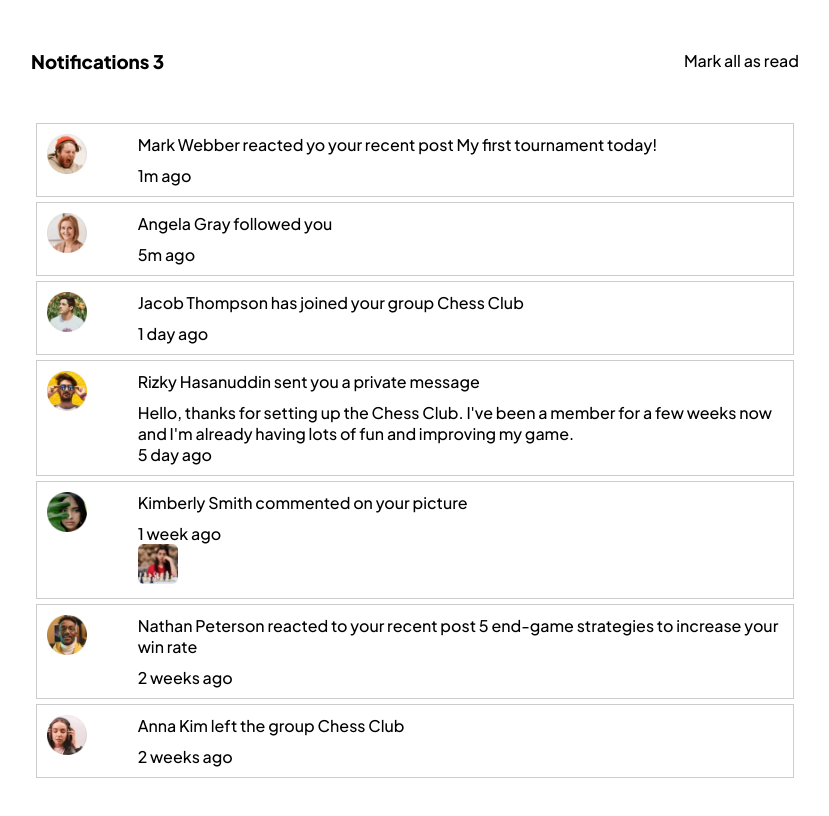
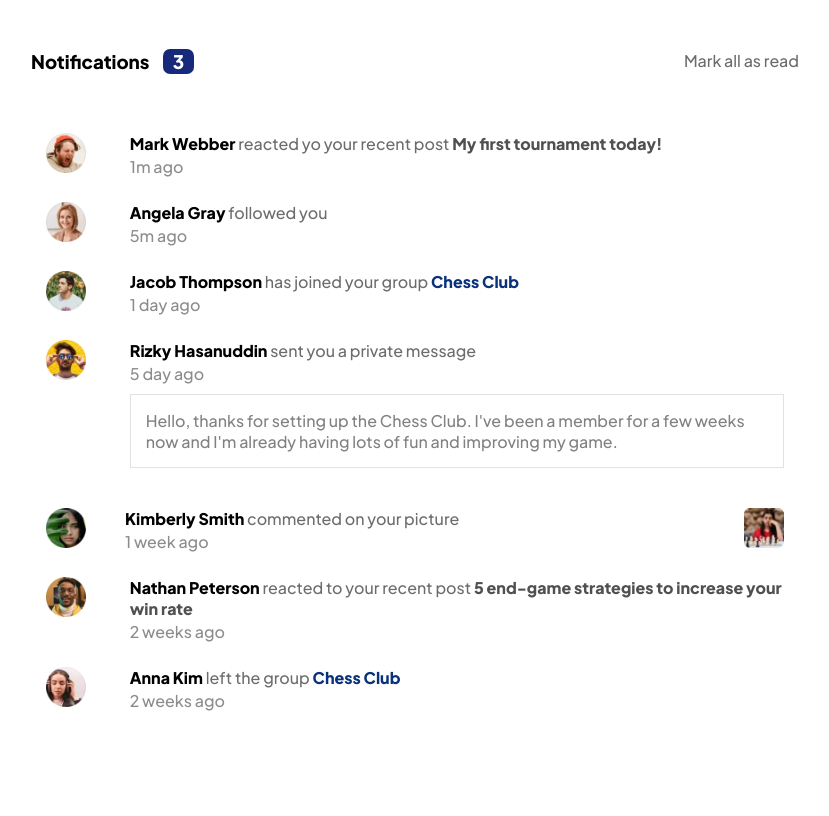
Before and after one commit to JulienLach/notifications-page-main, a plain HTML site: page index.html in a window 1280 px wide. Shown: the whole page, without its empty margins (225-1054 px from the left). Drawn offline with Linux system fonts and the light colour scheme.

Commit message:
fin exo design

```diff
--- a/index.html
+++ b/index.html
@@ -19,7 +19,7 @@
   <section class="main">
     <div class="container">
       <header class="header">
-        <h3>Notifications <span>3</span></h3>
+        <h3>Notifications <span class="notification-count">3</span></h3>
         <p class="mark-as-read">
           Mark all as read
         </p>
@@ -30,7 +30,9 @@
         <div class="photo"><img src="assets/images/avatar-mark-webber.webp" alt=""></div>
         <div class="message-text">
           <p>
-            Mark Webber reacted yo your recent post My first tournament today!
+            <span>Mark Webber</span> reacted yo your recent post <span class="span2">My first
+              tournament
+              today!</span>
           </p>
         </div>
         <div class="heure">
@@ -44,7 +46,7 @@
         <div class="photo"><img src="assets/images/avatar-angela-gray.webp" alt=""></div>
         <div class="message-text">
           <p>
-            Angela Gray followed you
+            <span>Angela Gray</span> followed you
           </p>
         </div>
         <div class="heure">
@@ -58,7 +60,7 @@
         <div class="photo"><img src="assets/images/avatar-jacob-thompson.webp" alt=""></div>
         <div class="message-text">
           <p>
-            Jacob Thompson has joined your group Chess Club
+            <span>Jacob Thompson</span> has joined your group <span class="chessclub">Chess Club</span>
           </p>
         </div>
         <div class="heure">
@@ -72,17 +74,19 @@
         <div class="photo"><img src="assets/images/avatar-rizky-hasanuddin.webp" alt=""></div>
         <div class="message-text">
           <p>
-            Rizky Hasanuddin sent you a private message
+            <span>Rizky Hasanuddin</span> sent you a private message
           </p>
         </div>
-        <div class="message-write">
+        <div class="heure">
           <p>
-            Hello, thanks for setting up the Chess Club. I've been a member for a few weeks now and
-            I'm already having lots of fun and improving my game.
-          </p>
-          <p class="heure">
             5 day ago
           </p>
+          <div class="message-write">
+            <p>
+              Hello, thanks for setting up the Chess Club. I've been a member for a few weeks now and
+              I'm already having lots of fun and improving my game.
+            </p>
+          </div>
         </div>
       </div>
 
@@ -90,13 +94,15 @@
         <div class="photo"><img src="assets/images/avatar-kimberly-smith.webp" alt=""></div>
         <div class="message-text">
           <p>
-            Kimberly Smith commented on your picture
+            <span>Kimberly Smith</span> commented on your picture
           </p>
         </div>
         <div class="heure">
           <p>
             1 week ago
           </p>
+        </div>
+        <div class="photoechec">
           <img src="assets/images/image-chess.webp" alt="">
         </div>
       </div>
@@ -105,7 +111,8 @@
         <div class="photo"><img src="assets/images/avatar-nathan-peterson.webp" alt=""></div>
         <div class="message-text">
           <p>
-            Nathan Peterson reacted to your recent post 5 end-game strategies to increase your win rate
+            <span>Nathan Peterson</span> reacted to your recent post <span class="span2">5 end-game strategies to
+              increase your win rate</span>
           </p>
         </div>
         <div class="heure">
@@ -119,7 +126,7 @@
         <div class="photo"><img src="assets/images/avatar-anna-kim.webp" alt=""></div>
         <div class="message-text">
           <p>
-            Anna Kim left the group Chess Club
+            <span>Anna Kim</span> left the group <span class="chessclub">Chess Club</span>
           </p>
         </div>
         <div class="heure">
@@ -132,9 +139,7 @@
   </section>
 
 
-
-
-
+  <script src="main.js"></script>
 </body>
 
 </html>
--- a/style.css
+++ b/style.css
@@ -1,5 +1,6 @@
 /* test méthode smacss avec base, layout, module et state pour le JS */
 
+/* html, body */
 
 /* base */
 
@@ -34,21 +35,92 @@ img {
 
 .notification {
     display: grid;
-    grid-template-columns:1fr 8fr;
-    grid-gap: 10px;
+    grid-template-columns: 1fr 8fr;
+    grid-gap: 2px;
     padding: 10px;
-    border: 1px solid #ccc;
+    /* border: 1px solid #ccc; */
     margin: 5px;
     padding: 10px;
 }
 
 
 .notification .photo {
-    grid-row: span 2; /* Set to span 2 rows */
-  }
+    grid-row: span 2;
+    /* Set to span 2 rows */
+}
 
 
-  .notification :nth-child(3) {
+.notification :nth-child(3) {
     grid-row: span 1;
     grid-column: 2;
-  }
+}
+
+.notification .photoechec {
+    grid-column: 3;
+    grid-row: 1 / span 2;
+}
+
+
+
+/* modules */
+
+.mark-as-read {
+    color: rgb(109, 108, 108);
+    ;
+}
+
+.message-write {
+    padding: 15px;
+    border: 1px solid rgb(226, 226, 226);
+    margin-top: 10px;
+    margin-bottom: 15px;
+    color: rgb(131, 128, 128);
+}
+
+.notification-count {
+    background-color: rgb(23, 41, 122);
+    color: #FFF;
+    padding: 1px 10px 1px 10px;
+    border-radius: 7px;
+    margin-left: 10px;
+}
+
+.message-text p {
+    color: rgb(109, 108, 108);
+}
+
+.message-text p span {
+    color: black;
+    font-weight: bold;
+}
+
+.message-text p .span2 {
+    color: rgb(80, 80, 80);
+    font-weight: bold;
+}
+
+.message-text p .chessclub {
+    color: hsl(219, 85%, 26%);
+    font-weight: bold;
+}
+
+.notification .heure {
+    color: rgb(141, 140, 140);
+}
+
+
+
+@media (max-width: 670px) {
+
+
+    .container {
+        max-width: 90%;
+        margin: 50px auto;
+    }
+
+    img {
+        padding-right: 10px;
+    }
+
+
+}
```
Also changed, not shown: main.js (added).
